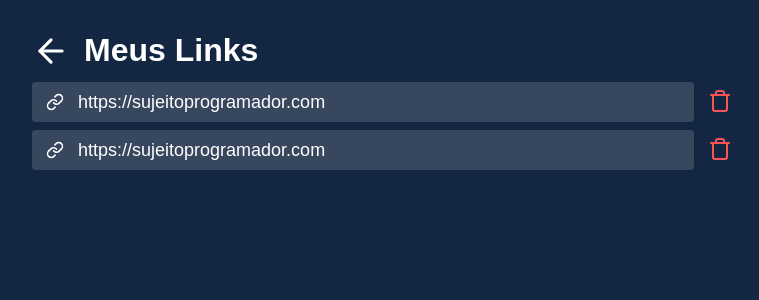
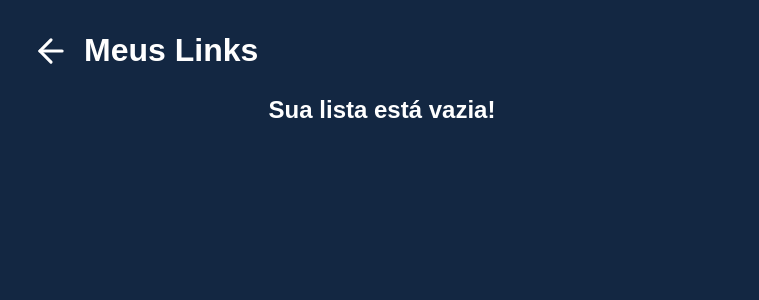
Before and after one commit to lucasDinizCosta/portfolio-SemanaReactJS-SujeitoProgramador, a React (Create React App) app in the folder meulink/: page /links in a window 1280 px wide. Shown: the top 300 px of the page, without its empty margins (258-1017 px from the left). Built offline with nearby package versions, Linux system fonts and the light colour scheme.

Commit message:
Persistindo dados offline com o localStorage

```diff
--- a/meulink/src/pages/Home/index.js
+++ b/meulink/src/pages/Home/index.js
@@ -6,6 +6,7 @@
 import LinkItem from '../../components/LinkItem';
 
 import api from '../../services/api';
+import { saveLink } from '../../services/storeLinks';
 
 export default function Home(){
     const [link, setLink] = useState('');
@@ -20,6 +21,8 @@
 
             setData(response.data);
             setShowModal(true);
+
+            saveLink('encurtaLink', response.data)
 
             setLink('');
         }
--- a/meulink/src/pages/Links/index.js
+++ b/meulink/src/pages/Links/index.js
@@ -1,9 +1,53 @@
+import { useState, useEffect } from 'react';
 import './links.css';
 import { FiArrowLeft, FiLink, FiTrash} from 'react-icons/fi';
 import { Link } from 'react-router-dom';
 
+import { getLinksSave, deleteLink } from '../../services/storeLinks';
+import LinkItem from '../../components/LinkItem';
 
 export default function Links(){
+    const [myLinks, setMyLinks] = useState([])
+
+    const [data, setData] = useState({})
+    const [showModal, setShowModal] = useState(false)
+
+    const [emptyList, setEmptyList] = useState(false)
+
+    // Controla o ciclo de vida do componente
+    // ==> Pega os links que já foram adicionados no LocalStorage
+    useEffect(() => {
+        async function getLinks(){
+            const result = await getLinksSave('encurtaLink')
+
+            if(result.length === 0){
+                // nossa lista está vazia
+                setEmptyList(true)
+
+            }
+
+            setMyLinks(result)
+        }
+
+        getLinks()
+    }, [])
+
+    function handleOpenLink(link){
+        setData(link)
+        setShowModal(true)
+    }
+
+    async function handleDelete(id){
+        const result = await deleteLink(myLinks, id)
+
+        if(result.length === 0){
+            console.log("VOCE NAO TEM LINKS");
+            setEmptyList(true)
+        }
+
+        setMyLinks(result)
+    }
+
     return(
         <div className="links-container">
             <div className="links-header">
@@ -12,26 +56,31 @@
                 </Link>
                 <h1>Meus Links</h1>
             </div>
+            { emptyList && (
+                <div className="links-item">
+                    <h2 className="empty-text">Sua lista está vazia!</h2>
+                </div>
+            )}
 
-            <div className="links-item">
-                <button className="link">
-                    <FiLink size={18} color="#FFF"/>
-                    https://sujeitoprogramador.com
-                </button>
-                <button className="link-delete">
-                    <FiTrash size={24} color="#FF5454"/>
-                </button>
-            </div>
+            { myLinks.map( link => (
+                <div key={link.id} className="links-item">
+                    <button className="link" onClick={() => handleOpenLink(link)}>
+                        <FiLink size={18} color="#FFF"/>
+                        {link.long_url}
+                    </button>
+                    <button className="link-delete" onClick={() => handleDelete(link.id)}>
+                        <FiTrash size={24} color="#FF5454"/>
+                    </button>
+                </div>
+            ))}
 
-            <div className="links-item">
-                <button className="link">
-                    <FiLink size={18} color="#FFF"/>
-                    https://sujeitoprogramador.com
-                </button>
-                <button className="link-delete">
-                    <FiTrash size={24} color="#FF5454"/>
-                </button>
-            </div>
+            { showModal && (
+                <LinkItem
+                    closeModal={() => setShowModal(false)}
+                    content={data}
+                />
+            )}
+
         </div>
     )
 }
--- a/meulink/src/pages/Links/links.css
+++ b/meulink/src/pages/Links/links.css
@@ -58,6 +58,13 @@
     background: transparent;
 }
 
+.empty-text {
+    width: 100%;
+    text-align: center;
+    margin-top: 14px;
+    color: #fff;
+}
+
 @media(max-width: 713px){
     .links-container{
         width: 90%;
--- /dev/null
+++ b/meulink/src/services/storeLinks.js
@@ -0,0 +1,39 @@
+// Buscar os links salvos.
+export async function getLinksSave(key){
+    const myLinks = await localStorage.getItem(key)
+
+    let linksSaves = JSON.parse(myLinks) || []
+
+    return linksSaves;
+}
+
+// Salvar um link no storage
+export async function saveLink(key, newLink){
+    let linksStored = await getLinksSave(key);
+
+    // Se já tiver um link salvo com algum ID
+    // não vou deixar duplicar
+    const hasLink = linksStored.some(link => link.id === newLink.id);
+
+    if(hasLink){
+        console.log('ESSE LINK JÁ EXISTE NA SUA LISTA!');
+        return;
+    }
+
+    // Adicionar esse novo link na lista
+    linksStored.push(newLink)
+    await localStorage.setItem(key, JSON.stringify(linksStored));
+    console.log('LINK SALVO COM SUCESSO!');
+}
+
+// Deletar algum link salvo
+export function deleteLink(links, id){
+    let myLinks = links.filter(item => {
+        return (item.id !== id)
+    });
+
+    localStorage.setItem('encurtaLink', JSON.stringify(myLinks))
+    alert('Link deletado com sucesso!!!')
+
+    return myLinks
+}
```
Also changed, not shown: 1 other file (tests, documents, lock files or other folders).
